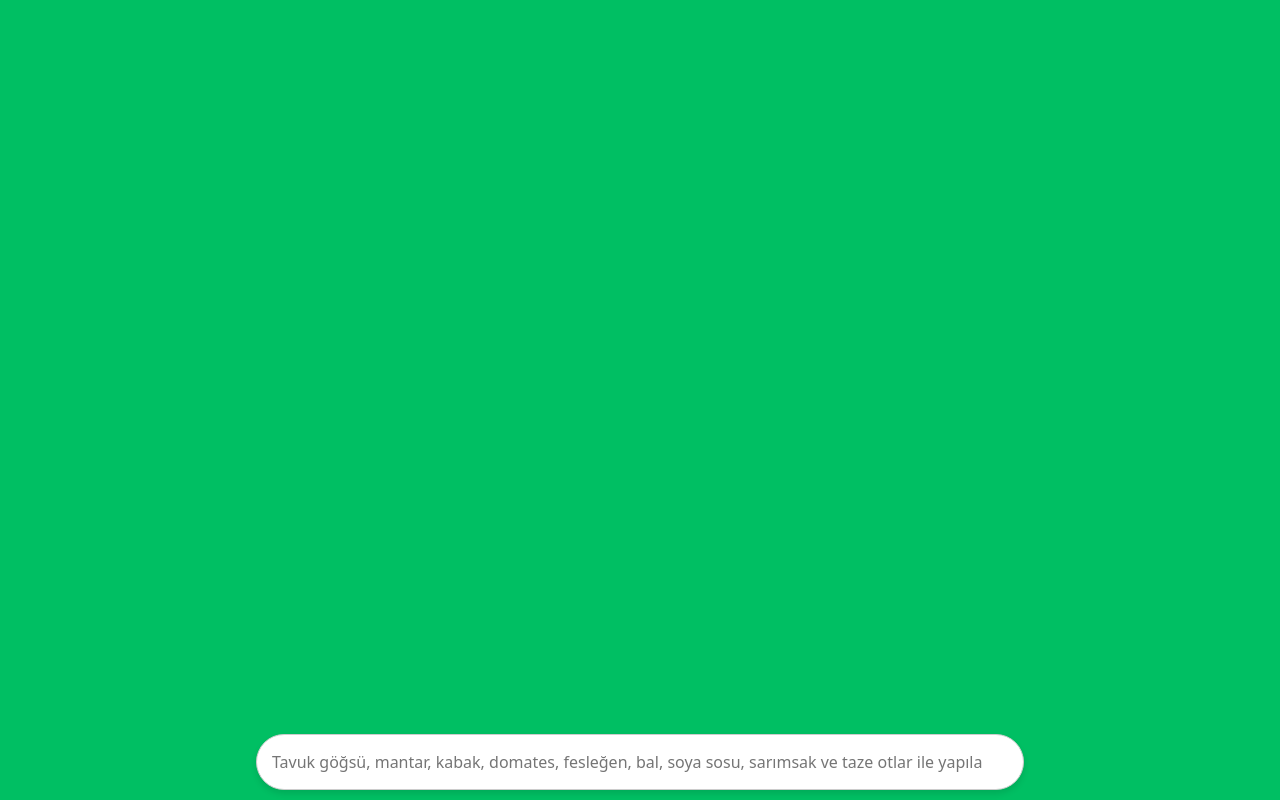
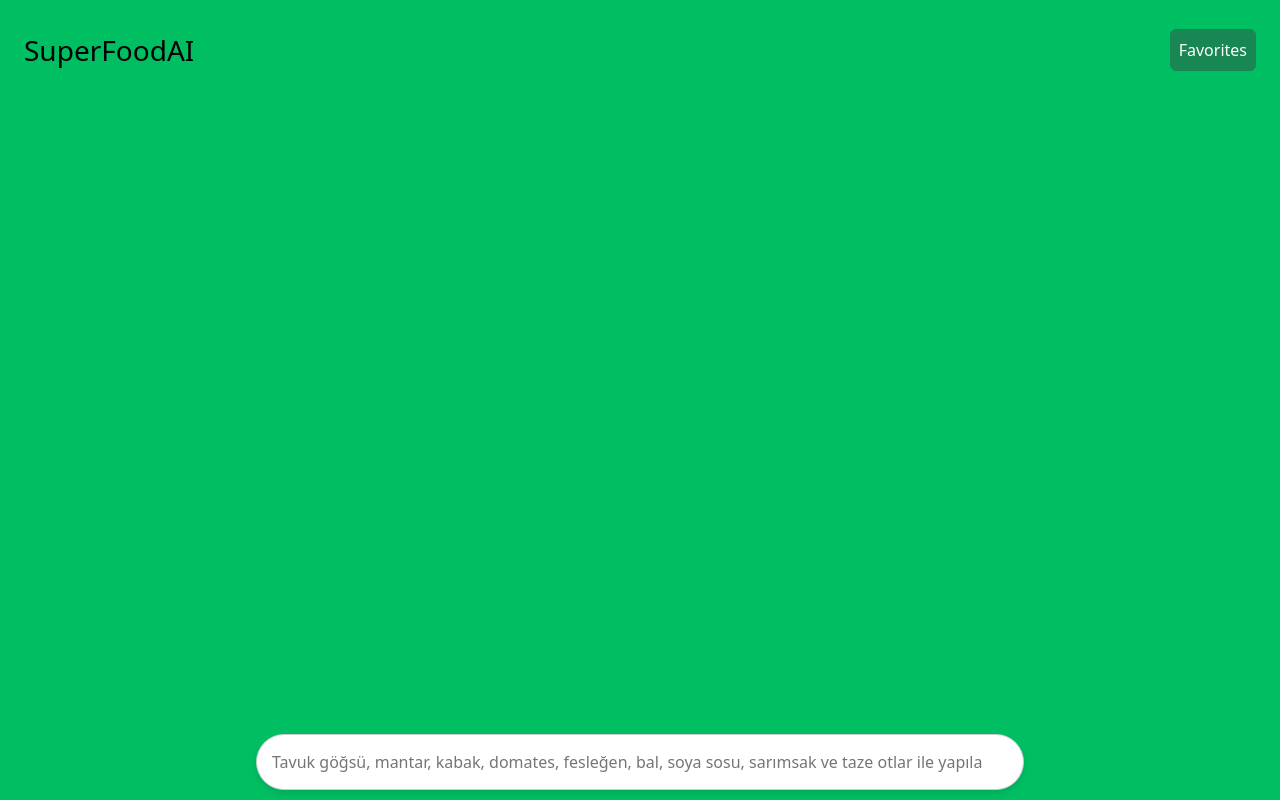
Before and after one commit to BarisZirhli/SuperFoodAI, a React (Vite) app in the folder client/: page / in a window 1280 px wide. Built offline with nearby package versions, Linux system fonts and the light colour scheme.

Commit message:
updated home page

```diff
--- a/client/src/App.jsx
+++ b/client/src/App.jsx
@@ -5,11 +5,13 @@ import Login from "./pages/Login";
 import Register from "./pages/Register";
 import Favorites from "./pages/Favorites";
 import NotFound from "./pages/NotFound";
+import Header from "./components/Header";
 import "./App";
 
 function App() {
   return (
     <div className="App">
+      <Header/>
       <Routes>
         <Route path="/" element={<RecipeList />}></Route>
         <Route path="/favorites" element={<Favorites />}></Route>
--- a/client/src/components/Header.jsx
+++ b/client/src/components/Header.jsx
@@ -1,15 +1,18 @@
 import React from 'react';
-import { Button, Navbar, Nav } from 'react-bootstrap';
+import { Button, Navbar, Nav, Container, Row } from 'react-bootstrap';
 
 function Header() {
   return (
-    <Navbar bg="light" expand="lg">
-      <Navbar.Brand href="/">SuperFoodAI</Navbar.Brand>
-      <Nav className="ml-auto">
-        <Button variant="outline-primary" className="mr-2" href='/'>Favorites</Button>
-        <Button variant="outline-primary">Signup</Button>
+    <Container>
+      <Row>
+    <Navbar className="justify-content-between fixed-top p-4 px-4">
+      <Navbar.Brand href="/" className='fs-3'>SuperFoodAI</Navbar.Brand>
+      <Nav>
+        <Button className="btn btn-success p-2 " href='/favorites'>Favorites</Button>
       </Nav>
     </Navbar>
+    </Row>
+    </Container>
   );
 }
 
--- a/client/src/components/RecipeCard.jsx
+++ b/client/src/components/RecipeCard.jsx
@@ -14,19 +14,19 @@ function RecipeCard({ title, calories, ingredients, instructions, image }) {
     .split(",")
     .map((item) => item.replace(/"/g, "").trim());
 
-    const instructionList = instructions
+  const instructionList = instructions
     .replace(/^C\s*\(/, "")
     .replace(/\)$/, "")
     .split(/",\s*"/)
     .map((step) => step.replace(/"/g, "").trim());
 
-    const imageUrls = image
+  const imageUrls = image
     .replace(/^c\(/, "")
     .replace(/\)$/, "")
     .split(/",\s*"/)
     .map((url) => url.replace(/"/g, "").trim());
 
-    const firstImage = imageUrls[0];
+  const firstImage = imageUrls[0];
 
   return (
     <div style={{ margin: "10px", perspective: "1000px" }}>
```
Also changed, not shown: client/src/css/SearchBar.css (deleted, +0 -37 lines), client/src/pages/NotFound.jsx (line endings or trailing spaces).
